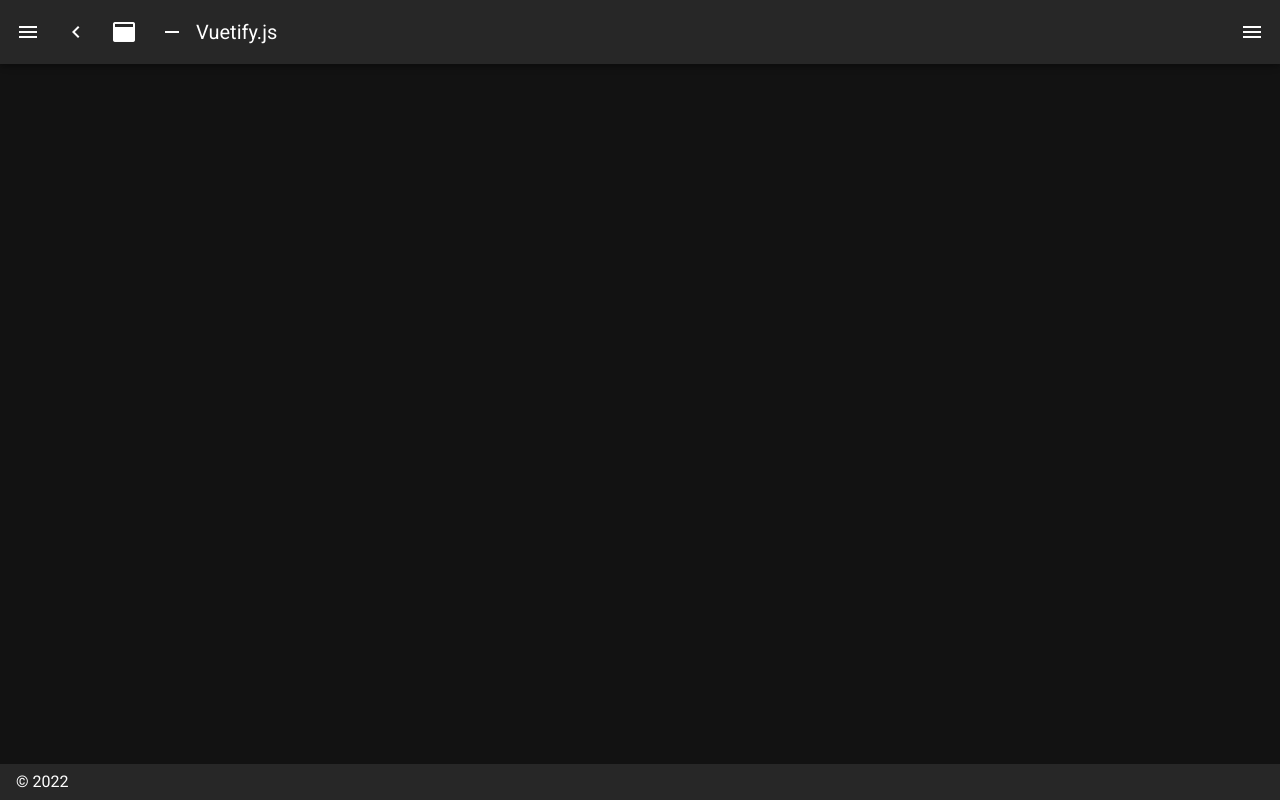
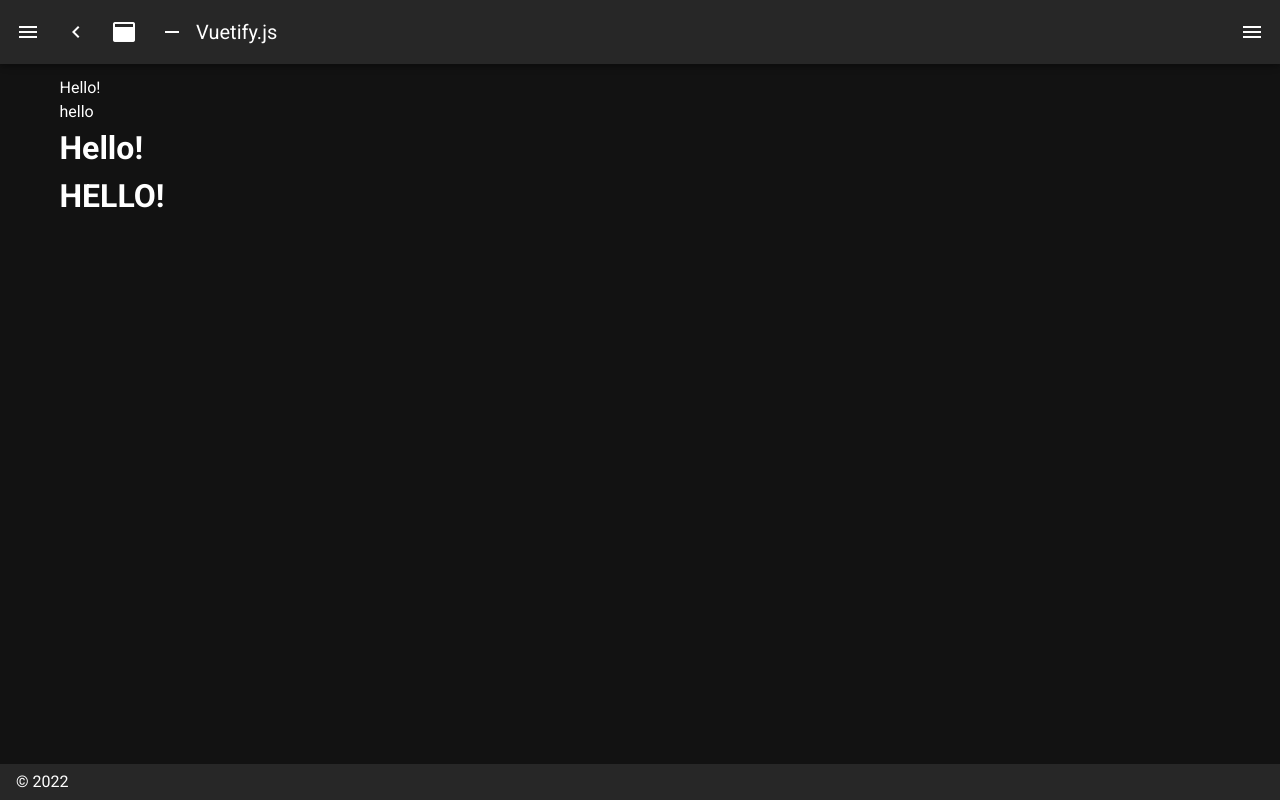
Before and after one commit to acaibawl/nuxt2_composition_api, a Nuxt app: page /composition in a window 1280 px wide. Before the commit this address had no page. Built offline with nearby package versions, Linux system fonts and the light colour scheme.

Commit message:
composition apiでコンポーネントとページを作ってみる

```diff
--- /dev/null
+++ b/components/HelloWorld.vue
@@ -0,0 +1,31 @@
+<template>
+  <div class="hello">
+    <h1>{{ msg }}</h1>
+    <h1>{{ upperMsg }}</h1>
+  </div>
+</template>
+
+<script lang="ts">
+import { defineComponent, computed } from '@vue/composition-api';
+
+interface Props {
+  msg: string;
+}
+
+export default defineComponent({
+  props: {
+    msg: {
+      type: String,
+      default: 'Hello, world.',
+    },
+  },
+  setup: (props: Props) => {
+    const upperMsg = computed(() => props.msg.toUpperCase());
+
+    return {
+      upperMsg,
+    };
+  },
+});
+</script>
+<!-- styleは省略 -->
--- /dev/null
+++ b/models/child.ts
@@ -0,0 +1,3 @@
+export type ChildType = {
+  name: string;
+}
--- a/nuxt.config.ts
+++ b/nuxt.config.ts
@@ -17,6 +17,14 @@ const config: NuxtConfig = {
 
   // Global CSS: https://go.nuxtjs.dev/config-css
   css: [],
+
+  typescript: {
+    typeCheck: {
+      eslint: {
+        files: './**/*.{ts,vue}',
+      },
+    },
+  },
 
   // Plugins to run before rendering page: https://go.nuxtjs.dev/config-plugins
   plugins: [
--- a/package.json
+++ b/package.json
@@ -44,6 +44,7 @@
     "eslint-plugin-nuxt": "^3.1.0",
     "eslint-plugin-vue": "^8.2.0",
     "jest": "^27.4.4",
+    "nuxt-property-decorator": "^2.9.1",
     "postcss-html": "^1.3.0",
     "prettier": "^2.5.1",
     "stylelint": "^14.1.0",
--- /dev/null
+++ b/pages/composition.vue
@@ -0,0 +1,29 @@
+<template>
+  <div id="app">
+    <div>{{msg}}</div>
+    <button @click="changeMessage">hello</button>
+    <hello-world :msg="msg" />
+  </div>
+</template>
+
+<script lang="ts">
+import { defineComponent, ref } from '@vue/composition-api'; // ★'vue'に代えてimport
+import HelloWorld from '~/components/HelloWorld.vue';
+
+export default defineComponent({
+  name: 'CompositionVue',
+  components: { HelloWorld },
+  setup: () => {
+    const msg = ref('Hello!');
+
+    const changeMessage = () => {
+      msg.value = 'What\'s up?';
+    };
+
+    return {
+      msg,
+      changeMessage,
+    };
+  },
+});
+</script>
```
Also changed, not shown: 1 other file (tests, documents, lock files or other folders).
